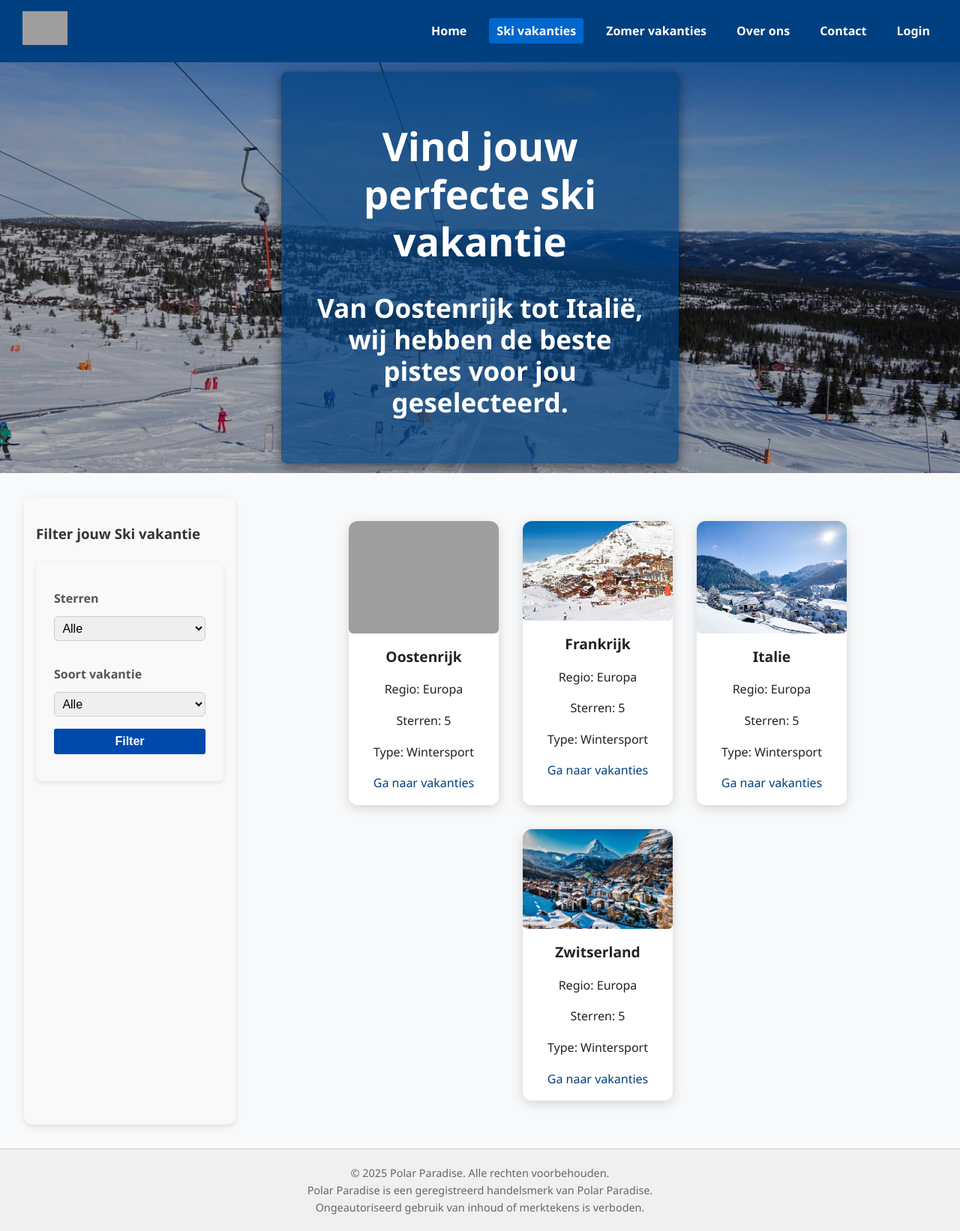
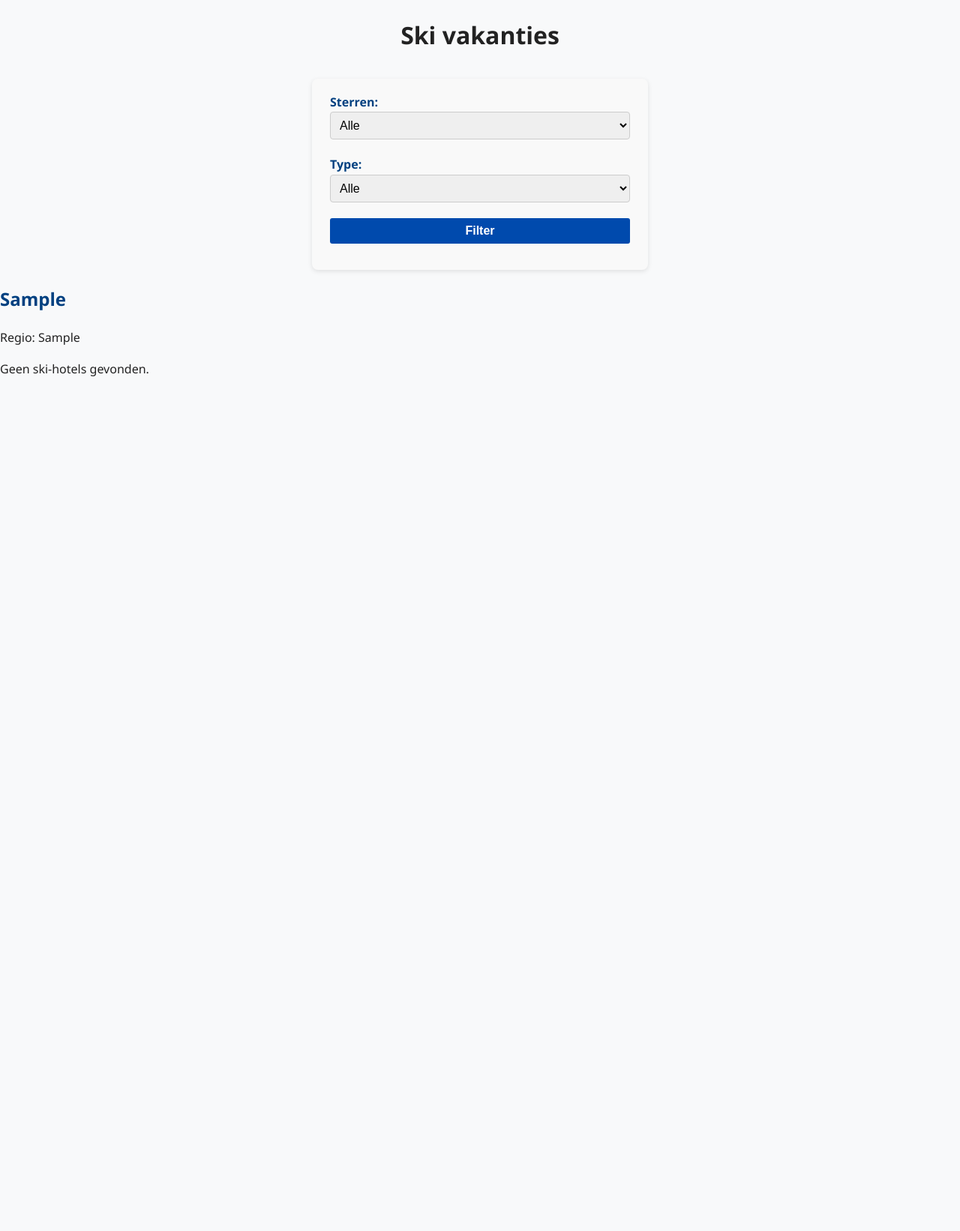
Before and after one commit to AidenColin024/Vakantie-website, a PHP site: page /ski.php in a window 1280 px wide. Shown: the whole page at 75% size. After the commit the page ends 502 px from the top, so only its background shows below. Run offline with PHP 8.4, Linux system fonts and the light colour scheme; data comes from the database, SQL or seed files in the repository; tables that the repository leaves empty or names only in its code hold one stand-in row (values such as "Sample post"); grey boxes are pictures that could not be loaded.

Commit message:
ski pagina ziet beetje nieuw uit

```diff
--- a/html/ski.php
+++ b/html/ski.php
@@ -1,118 +1,85 @@
 <?php
-$servername = "db";
-$username = "root";
-$password = "rootpassword";
-$database = "mydatabase";
+$pdo = new PDO("mysql:host=db;dbname=mydatabase;charset=utf8mb4", "root", "rootpassword", [
+    PDO::ATTR_ERRMODE => PDO::ERRMODE_EXCEPTION
+]);
 
-try {
-    $conn = new PDO("mysql:host=$servername;dbname=$database", $username, $password);
-    $conn->setAttribute(PDO::ATTR_ERRMODE, PDO::ERRMODE_EXCEPTION);
-} catch (PDOException $e) {
-    echo "❌ Verbindingsfout: " . $e->getMessage();
+$filterStars = isset($_GET['stars']) ? $_GET['stars'] : '';
+$filterType = isset($_GET['type']) ? $_GET['type'] : '';
+
+$landenStmt = $pdo->query("SELECT id, naam, region FROM landen ORDER BY naam");
+$landen = $landenStmt->fetchAll(PDO::FETCH_ASSOC);
+
+$landHotelData = [];
+$sql = "SELECT id, hotel_naam, stars, prijs, type FROM hotels WHERE name = :land AND category = 'ski'";
+if ($filterStars !== '') $sql .= " AND stars = :stars";
+if ($filterType !== '') $sql .= " AND type = :type";
+
+foreach ($landen as $land) {
+    $stmt = $pdo->prepare($sql);
+    $stmt->bindValue(':land', $land['naam']);
+    if ($filterStars !== '') $stmt->bindValue(':stars', $filterStars);
+    if ($filterType !== '') $stmt->bindValue(':type', $filterType);
+    $stmt->execute();
+    $hotels = $stmt->fetchAll(PDO::FETCH_ASSOC);
+
+    $landHotelData[] = [
+        'land' => $land,
+        'hotels' => $hotels
+    ];
 }
-
-// Query met filters opbouwen: alleen landen tonen, geen hotels
-$sql = "SELECT name, region, stars, type, image, link FROM hotels WHERE (hotel_naam IS NULL OR hotel_naam = '') AND category = 'ski'";
-$params = [];
-
-if (!empty($_GET['stars'])) {
-    $sql .= " AND stars = :stars";
-    $params[':stars'] = $_GET['stars'];
-}
-if (!empty($_GET['type'])) {
-    $sql .= " AND type = :type";
-    $params[':type'] = $_GET['type'];
-}
-
-$stmt = $conn->prepare($sql);
-$stmt->execute($params);
-$landen = $stmt->fetchAll(PDO::FETCH_ASSOC);
 ?>
 <!DOCTYPE html>
 <html lang="nl">
 <head>
-    <meta charset="UTF-8"/>
-    <meta name="viewport" content="width=device-width, initial-scale=1"/>
-    <title>Ski Vakanties - Polar & Paradise</title>
+    <meta charset="UTF-8">
+    <title>Ski vakanties</title>
     <link rel="stylesheet" href="vakantie.css?v=<?= time() ?>">
 </head>
 <body>
-<header class="pp-header">
-    <div class="logo">
-        <a href="index.php"><img src="images/image1 (1).png" alt="Polar & Paradise"></a>
-    </div>
-    <nav class="pp-nav">
-        <ul>
-            <li><a href="index.php">Home</a></li>
-            <li><a href="ski.php" class="active">Ski vakanties</a></li>
-            <li><a href="zomer.php">Zomer vakanties</a></li>
-            <li><a href="overons.php">Over ons</a></li>
-            <li><a href="contact.php">Contact</a></li>
-            <li><a href="login.php">Login</a></li>
-        </ul>
-    </nav>
-</header>
+<h1>Ski vakanties</h1>
 
-<section class="vakantie ski-hero">
-    <img src="images/R.jpg" alt="Ski vakanties" class="hero-img" />
-    <div class="hero-text">
-        <h1>Vind jouw perfecte ski vakantie</h1>
-        <p>Van Oostenrijk tot Italië, wij hebben de beste pistes voor jou geselecteerd.</p>
-    </div>
-</section>
-
-<main class="pp-content">
-    <div class="page-content">
-        <aside class="pp-filters">
-            <h3>Filter jouw Ski vakantie</h3>
-            <form method="GET" action="ski.php">
-                <label for="stars">Sterren</label>
-                <select id="stars" name="stars">
+<form method="get" action="ski.php">
+    <label>Sterren:
+        <select name="stars">
             <option value="">Alle</option>
-                    <option value="3" <?= (isset($_GET['stars']) && $_GET['stars'] == '3') ? 'selected' : '' ?>>3 sterren</option>
-                    <option value="4" <?= (isset($_GET['stars']) && $_GET['stars'] == '4') ? 'selected' : '' ?>>4 sterren</option>
-                    <option value="5" <?= (isset($_GET['stars']) && $_GET['stars'] == '5') ? 'selected' : '' ?>>5 sterren</option>
+            <option value="3" <?= $filterStars === '3' ? 'selected' : '' ?>>3 sterren</option>
+            <option value="4" <?= $filterStars === '4' ? 'selected' : '' ?>>4 sterren</option>
+            <option value="5" <?= $filterStars === '5' ? 'selected' : '' ?>>5 sterren</option>
         </select>
-
-                <label for="type">Soort vakantie</label>
-                <select id="type" name="type">
+    </label>
+    <label>Type:
+        <select name="type">
             <option value="">Alle</option>
-                    <option value="Wintersport" <?= (isset($_GET['type']) && $_GET['type'] == 'Wintersport') ? 'selected' : '' ?>>Wintersport</option>
-                    <option value="Familie" <?= (isset($_GET['type']) && $_GET['type'] == 'Familie') ? 'selected' : '' ?>>Familie</option>
-                    <option value="Luxueus" <?= (isset($_GET['type']) && $_GET['type'] == 'Luxueus') ? 'selected' : '' ?>>Luxueus</option>
+            <option value="Wintersport" <?= $filterType === 'Wintersport' ? 'selected' : '' ?>>Wintersport</option>
+            <option value="Familie" <?= $filterType === 'Familie' ? 'selected' : '' ?>>Familie</option>
+            <option value="Luxueus" <?= $filterType === 'Luxueus' ? 'selected' : '' ?>>Luxueus</option>
         </select>
-
+    </label>
     <button type="submit">Filter</button>
 </form>
-        </aside>
 
-        <section class="destination-blocks">
-            <?php if (count($landen) > 0): ?>
-                <?php foreach ($landen as $land): ?>
-                    <div class="destination-box">
-                        <?php if (!empty($land['image'])): ?>
-                            <img src="<?= htmlspecialchars($land['image']) ?>" alt="<?= htmlspecialchars($land['name']) ?>" style="width:100%;max-width:220px;height:auto;border-radius:6px;margin-bottom:10px;">
-                        <?php endif; ?>
-                        <h3><?= htmlspecialchars($land['name']) ?></h3>
-                        <p>Regio: <?= htmlspecialchars($land['region']) ?></p>
-                        <p>Sterren: <?= htmlspecialchars($land['stars']) ?></p>
-                        <p>Type: <?= htmlspecialchars($land['type']) ?></p>
-                        <?php if (!empty($land['link'])): ?>
-                            <p><a href="<?= htmlspecialchars($land['link']) ?>" target="_blank">Ga naar vakanties</a></p>
+<?php foreach ($landHotelData as $entry): ?>
+    <div>
+        <h2><a href="land.php?naam=<?= urlencode($entry['land']['naam']) ?>">
+                <?= htmlspecialchars($entry['land']['naam']) ?>
+            </a></h2>
+        <p>Regio: <?= htmlspecialchars($entry['land']['region']) ?></p>
+
+        <?php if ($entry['hotels']): ?>
+            <ul>
+                <?php foreach ($entry['hotels'] as $hotel): ?>
+                    <li>
+                        <?= htmlspecialchars($hotel['hotel_naam']) ?> -
+                        <?= $hotel['stars'] ?>★ -
+                        €<?= $hotel['prijs'] ?> -
+                        <a href="hotels.php?id=<?= $hotel['id'] ?>">Bekijk</a>
+                    </li>
+                <?php endforeach; ?>
+            </ul>
+        <?php else: ?>
+            <p>Geen ski-hotels gevonden.</p>
         <?php endif; ?>
     </div>
 <?php endforeach; ?>
-            <?php else: ?>
-                <p>❄️ Geen resultaten gevonden voor jouw filters.</p>
-            <?php endif; ?>
-        </section>
-    </div>
-</main>
-
-<footer>
-    © 2025 Polar Paradise. Alle rechten voorbehouden.<br>
-    Polar Paradise is een geregistreerd handelsmerk van Polar Paradise.<br>
-    Ongeautoriseerd gebruik van inhoud of merktekens is verboden.
-</footer>
 </body>
 </html>
```
Lines whose indentation alone changed are shown as unchanged.
